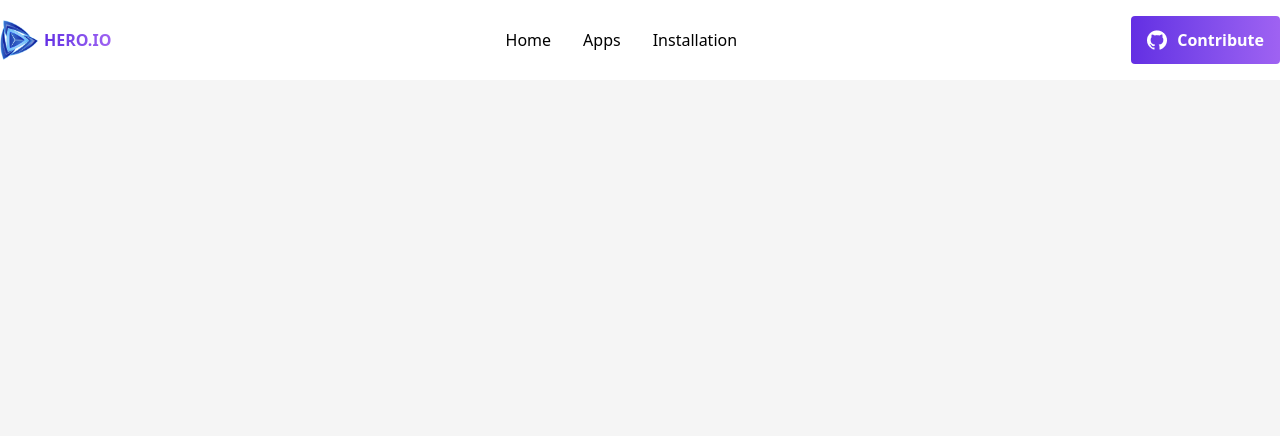
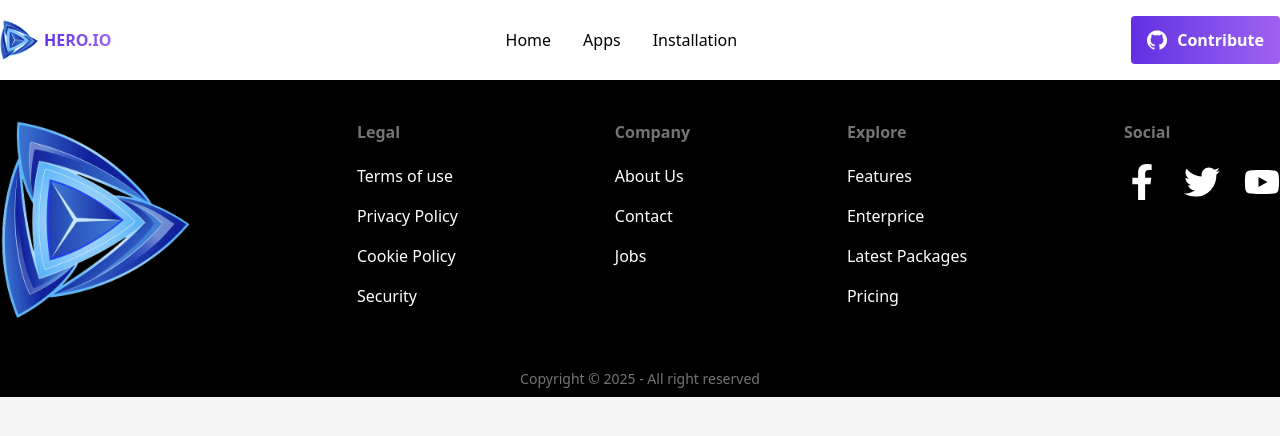
Before and after one commit to hafiz-al-asad-code/hero-apps, a React (Vite) app: page / in a window 1280 px wide. Shown: the top 436 px of the page. Built offline with nearby package versions, Linux system fonts and the light colour scheme.

Commit message:
added footer section

```diff
--- a/package.json
+++ b/package.json
@@ -13,6 +13,7 @@
     "@tailwindcss/vite": "^4.1.14",
     "react": "^19.1.1",
     "react-dom": "^19.1.1",
+    "react-icons": "^5.5.0",
     "react-router": "^7.9.3",
     "tailwindcss": "^4.1.14"
   },
--- a/src/Root/Root.jsx
+++ b/src/Root/Root.jsx
@@ -1,10 +1,12 @@
 import React from 'react';
 import Navbar from '../components/Navbar/Navbar';
+import Footer from '../components/Footer/Footer';
 
 const Root = () => {
   return (
     <div>
       <Navbar></Navbar>
+      <Footer></Footer>
     </div>
   );
 };
--- /dev/null
+++ b/src/components/Footer/Footer.jsx
@@ -0,0 +1,59 @@
+import React from 'react';
+import { FaFacebookF, FaTwitter, FaYoutube } from 'react-icons/fa';
+import logoImg from '../../assets/logo.png';
+
+const Footer = () => {
+  return (
+    <div className='bg-black'>
+      <div className='flex justify-between max-w-[1440px] mx-auto text-white py-10'>
+        <div>
+          <figure><img className='w-[200px]' src={logoImg} alt="" /></figure>
+        </div>
+
+        <div>
+          <h3 className='text-[#747477] mb-5 font-semibold'>Legal</h3>
+          <ul className='space-y-4'>
+            <li>Terms of use</li>
+            <li>Privacy Policy</li>
+            <li>Cookie Policy</li>
+            <li>Security</li>
+          </ul>
+        </div>
+
+        <div>
+          <h3 className='text-[#747477] mb-5 font-semibold'>Company</h3>
+          <ul className='space-y-4'>
+            <li>About Us</li>
+            <li>Contact</li>
+            <li>Jobs</li>
+          </ul>
+        </div>
+
+        <div>
+          <h3 className='text-[#747477] mb-5 font-semibold'>Explore</h3>
+          <ul className='space-y-4'>
+            <li>Features</li>
+            <li>Enterprice</li>
+            <li>Latest Packages</li>
+            <li>Pricing</li>
+          </ul>
+        </div>
+
+        <div>
+          <h3 className='text-[#747477] mb-5 font-semibold'>Social</h3>
+          <div className='flex gap-6 text-4xl'>
+            <FaFacebookF />
+            <FaTwitter />
+            <FaYoutube />
+          </div>
+        </div>
+      </div>
+
+      <div className='py-2'>
+        <p className='text-[#747477] text-center text-[14px]'>Copyright &copy; 2025 - All right reserved</p>
+      </div>
+    </div>
+  );
+};
+
+export default Footer;
--- a/src/components/Navbar/Navbar.jsx
+++ b/src/components/Navbar/Navbar.jsx
@@ -22,12 +22,12 @@ const Navbar = () => {
           </ul>
         </div>
 
-        <div className='py-3 px-4 bg-gradient-to-r from-[#632ee3] to-[#9f62f2] rounded-[4px] flex items-center gap-2.5'>
+        <a href='https://github.com/hafiz-al-asad-code' className='py-3 px-4 bg-gradient-to-r from-[#632ee3] to-[#9f62f2] rounded-[4px] flex items-center gap-2.5'>
           <figure>
             <img src={githubImg} alt="" />
           </figure>
           <h3 className='font-semibold text-white'>Contribute</h3>
-        </div>
+        </a>
       </div>
     </div >
   );
```
Also changed, not shown: 1 other file (tests, documents, lock files or other folders).
